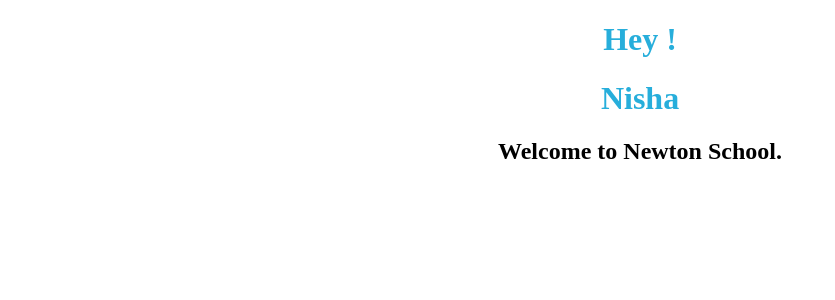
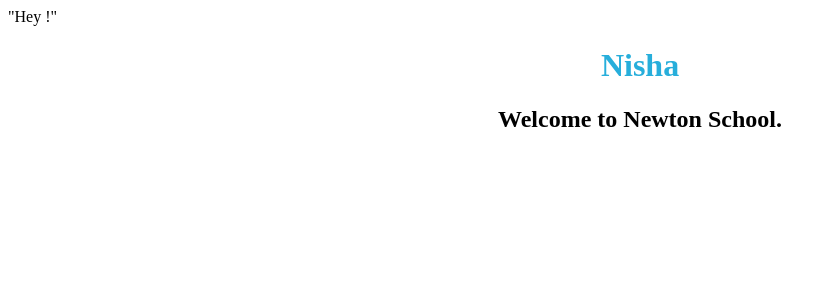
Before and after one commit to NishaTanwar20/Greetings-with-Props---Building-a-First-Custom-Functional-Component-Splitting-a---9ua1e6f3n5eo, a React app: page / in a window 1280 px wide. Shown: the top 300 px of the page, without its empty margins (0-835 px from the left). Built offline with nearby package versions, Linux system fonts and the light colour scheme.

Commit message:
changed msg welcome

```diff
--- a/src/components/Welcome.js
+++ b/src/components/Welcome.js
@@ -3,11 +3,10 @@ import React from 'react';
 export default function Welcome(props){
     return (
 
-        <React.Fragment>
-            <h1>Hey !</h1>
-            <h1>{props.name}</h1>
+        <>
+            "Hey !"<h1>{props.name}</h1>
             <h2>Welcome to Newton School.</h2>
-        </React.Fragment>
+        </>
     );
 
 }
```
